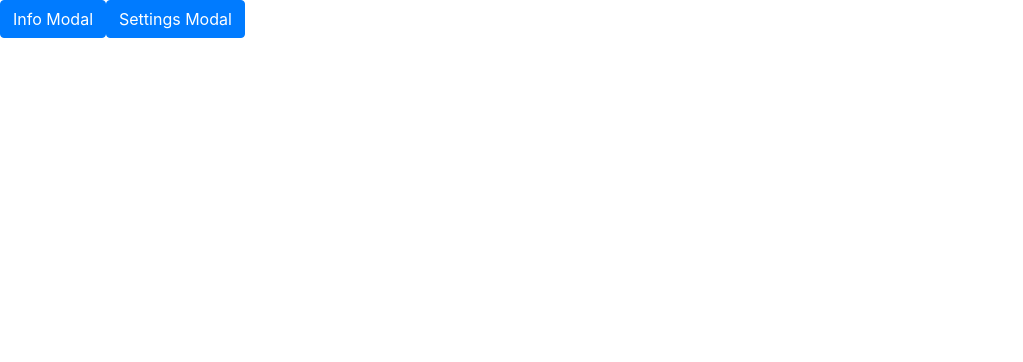
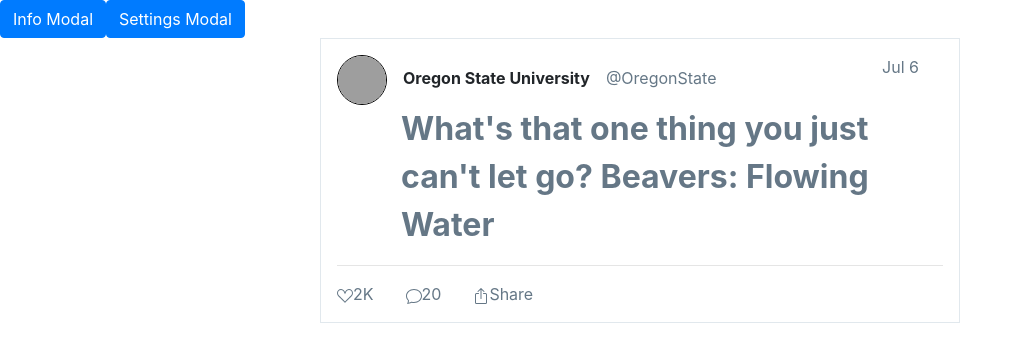
Before and after one commit to kelleyneubauer/twitterfingers, a React (Create React App) app: page / in a window 1280 px wide. Shown: the top 362 px of the page, without its empty margins (0-1023 px from the left). Built offline with nearby package versions, Linux system fonts and the light colour scheme; grey boxes are pictures that could not be loaded.

Commit message:
Created div for Tweet info with dummy data passed as props

```diff
--- a/src/App.js
+++ b/src/App.js
@@ -1,13 +1,22 @@
 import "./App.css";
 import InfoModal from "./components/InfoModal";
 import SettingsModal from "./components/SettingsModal";
-import "bootstrap/dist/css/bootstrap.min.css";
+import TweetDiv from "./components/TweetDiv";
 
 function App() {
   return (
     <>
       <InfoModal />
       <SettingsModal />
+      <TweetDiv
+        tweetImg="https://pbs.twimg.com/profile_images/856629049547935744/ScErYmP0_400x400.jpg"
+        twitterName="Oregon State University"
+        twitterHandle="OregonState"
+        tweetDate="Jul 6"
+        likes="2K"
+        comments="20"
+        tweetContent="What's that one thing you just can't let go? Beavers: Flowing Water"
+      />
     </>
   );
 }
--- /dev/null
+++ b/src/components/TweetDiv.js
@@ -0,0 +1,78 @@
+import React from "react";
+
+const TweetDiv = (props) => {
+  return (
+    <>
+      <center>
+        <div className="game-divs">
+          <img src={props.tweetImg} alt="User logo" />
+
+          {/* Tweet Info */}
+          <span className="tweet-info" id="twitter-name">
+            {props.twitterName}
+          </span>
+          <span className="tweet-info" id="twitter-handle">
+            @{props.twitterHandle}
+          </span>
+          <span id="twitter-date">{props.tweetDate}</span>
+
+          <p className="tweet">{props.tweetContent}</p>
+
+          <hr />
+
+          {/* Buttons for Tweet interaction */}
+          <a href="#like" alt="like this tweet" className="interaction-links">
+            <svg
+              xmlns="http://www.w3.org/2000/svg"
+              width="16"
+              height="16"
+              fill="#657786"
+              class="bi bi-suit-heart"
+              viewBox="0 0 16 16"
+            >
+              <path d="m8 6.236-.894-1.789c-.222-.443-.607-1.08-1.152-1.595C5.418 2.345 4.776 2 4 2 2.324 2 1 3.326 1 4.92c0 1.211.554 2.066 1.868 3.37.337.334.721.695 1.146 1.093C5.122 10.423 6.5 11.717 8 13.447c1.5-1.73 2.878-3.024 3.986-4.064.425-.398.81-.76 1.146-1.093C14.446 6.986 15 6.131 15 4.92 15 3.326 13.676 2 12 2c-.777 0-1.418.345-1.954.852-.545.515-.93 1.152-1.152 1.595L8 6.236zm.392 8.292a.513.513 0 0 1-.784 0c-1.601-1.902-3.05-3.262-4.243-4.381C1.3 8.208 0 6.989 0 4.92 0 2.755 1.79 1 4 1c1.6 0 2.719 1.05 3.404 2.008.26.365.458.716.596.992a7.55 7.55 0 0 1 .596-.992C9.281 2.049 10.4 1 12 1c2.21 0 4 1.755 4 3.92 0 2.069-1.3 3.288-3.365 5.227-1.193 1.12-2.642 2.48-4.243 4.38z" />
+            </svg>
+            {props.likes}
+          </a>
+
+          <a href="#comment" alt="view comments" className="interaction-links">
+            <svg
+              xmlns="http://www.w3.org/2000/svg"
+              width="16"
+              height="16"
+              fill="#657786"
+              class="bi bi-chat"
+              viewBox="0 0 16 16"
+            >
+              <path d="M2.678 11.894a1 1 0 0 1 .287.801 10.97 10.97 0 0 1-.398 2c1.395-.323 2.247-.697 2.634-.893a1 1 0 0 1 .71-.074A8.06 8.06 0 0 0 8 14c3.996 0 7-2.807 7-6 0-3.192-3.004-6-7-6S1 4.808 1 8c0 1.468.617 2.83 1.678 3.894zm-.493 3.905a21.682 21.682 0 0 1-.713.129c-.2.032-.352-.176-.273-.362a9.68 9.68 0 0 0 .244-.637l.003-.01c.248-.72.45-1.548.524-2.319C.743 11.37 0 9.76 0 8c0-3.866 3.582-7 8-7s8 3.134 8 7-3.582 7-8 7a9.06 9.06 0 0 1-2.347-.306c-.52.263-1.639.742-3.468 1.105z" />
+            </svg>
+            {props.comments}
+          </a>
+
+          <a href="#share" alt="share this tweet" className="interaction-links">
+            <svg
+              xmlns="http://www.w3.org/2000/svg"
+              width="16"
+              height="16"
+              fill="#657786"
+              class="bi bi-box-arrow-up"
+              viewBox="0 0 16 16"
+            >
+              <path
+                fill-rule="evenodd"
+                d="M3.5 6a.5.5 0 0 0-.5.5v8a.5.5 0 0 0 .5.5h9a.5.5 0 0 0 .5-.5v-8a.5.5 0 0 0-.5-.5h-2a.5.5 0 0 1 0-1h2A1.5 1.5 0 0 1 14 6.5v8a1.5 1.5 0 0 1-1.5 1.5h-9A1.5 1.5 0 0 1 2 14.5v-8A1.5 1.5 0 0 1 3.5 5h2a.5.5 0 0 1 0 1h-2z"
+              />
+              <path
+                fill-rule="evenodd"
+                d="M7.646.146a.5.5 0 0 1 .708 0l3 3a.5.5 0 0 1-.708.708L8.5 1.707V10.5a.5.5 0 0 1-1 0V1.707L5.354 3.854a.5.5 0 1 1-.708-.708l3-3z"
+              />
+            </svg>
+            Share
+          </a>
+        </div>
+      </center>
+    </>
+  );
+};
+
+export default TweetDiv;
--- a/src/index.css
+++ b/src/index.css
@@ -1,13 +1,72 @@
+/* || Sitewide */
+
 body {
   margin: 0;
-  font-family: -apple-system, BlinkMacSystemFont, 'Segoe UI', 'Roboto', 'Oxygen',
-    'Ubuntu', 'Cantarell', 'Fira Sans', 'Droid Sans', 'Helvetica Neue',
+  font-family: -apple-system, BlinkMacSystemFont, "Segoe UI", "Roboto", "Oxygen",
+    "Ubuntu", "Cantarell", "Fira Sans", "Droid Sans", "Helvetica Neue",
     sans-serif;
   -webkit-font-smoothing: antialiased;
   -moz-osx-font-smoothing: grayscale;
 }
 
 code {
-  font-family: source-code-pro, Menlo, Monaco, Consolas, 'Courier New',
+  font-family: source-code-pro, Menlo, Monaco, Consolas, "Courier New",
     monospace;
 }
+/* || Tweet Div */
+
+.game-divs {
+  border: solid thin #e1e8ed;
+  width: 50%;
+  text-align: left;
+  padding: 1em;
+}
+
+.game-divs a {
+  color: #657786;
+}
+
+.game-divs a:hover {
+  text-decoration: none;
+}
+
+.game-divs hr {
+  color: #e1e8ed;
+}
+
+.game-divs img {
+  height: 50px;
+  width: 50px;
+  border: solid thin black;
+  border-radius: 100%;
+}
+
+.interaction-links {
+  margin-right: 2em;
+}
+
+.tweet {
+  font-size: 2em;
+  font-weight: bold;
+  margin-right: 2em;
+  margin-left: 2em;
+  color: #657786;
+}
+
+.tweet-info {
+  margin-left: 1em;
+}
+
+#twitter-name {
+  font-weight: bold;
+}
+
+#twitter-handle,
+#twitter-date {
+  color: #657786;
+}
+
+#twitter-date {
+  float: right;
+  margin-right: 1.5em;
+}
```
Also changed, not shown: src/index.js (+7 -6 lines).
